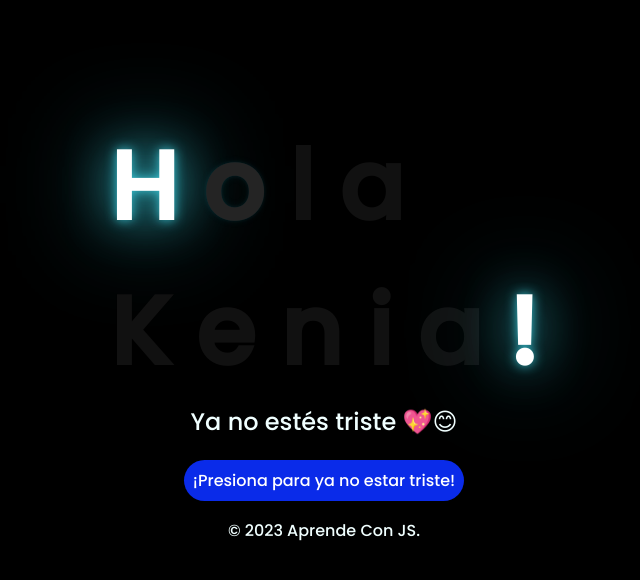
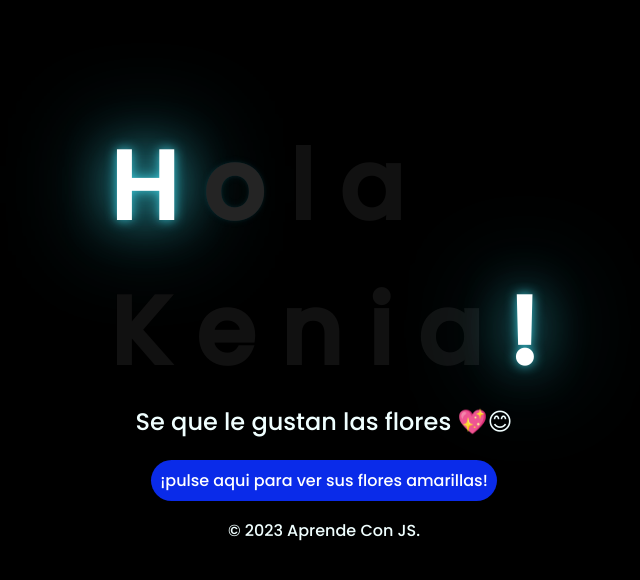
Before and after one commit to OsmanRizo/FLORAMARILLA, a plain HTML site: page index.html in a window 1280 px wide. Shown: the whole page, without its empty margins (324-964 px from the left). Drawn offline with Linux system fonts and the light colour scheme.

Commit message:
Update index.html

```diff
--- a/index.html
+++ b/index.html
@@ -24,11 +24,11 @@
         <span>!</span>
     </div>
     <div class="description">
-        <span>Ya no estés triste 💖😊</span>
+        <span>Se que le gustan las flores 💖😊</span>
     </div>
     <div class="button">
         <button class="botones">
-            <a href="flower.html" style="color: #fff;">¡Presiona para ya no estar triste!</a>
+            <a href="flower.html" style="color: #fff;">¡pulse aqui para ver sus flores amarillas!</a>
         </button>
     </div>
 
```
